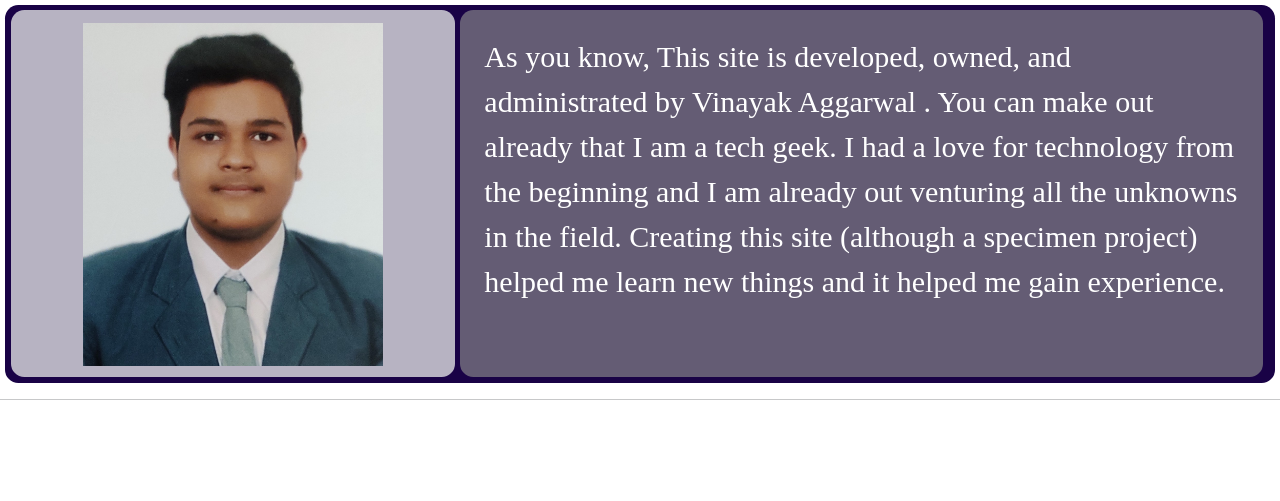
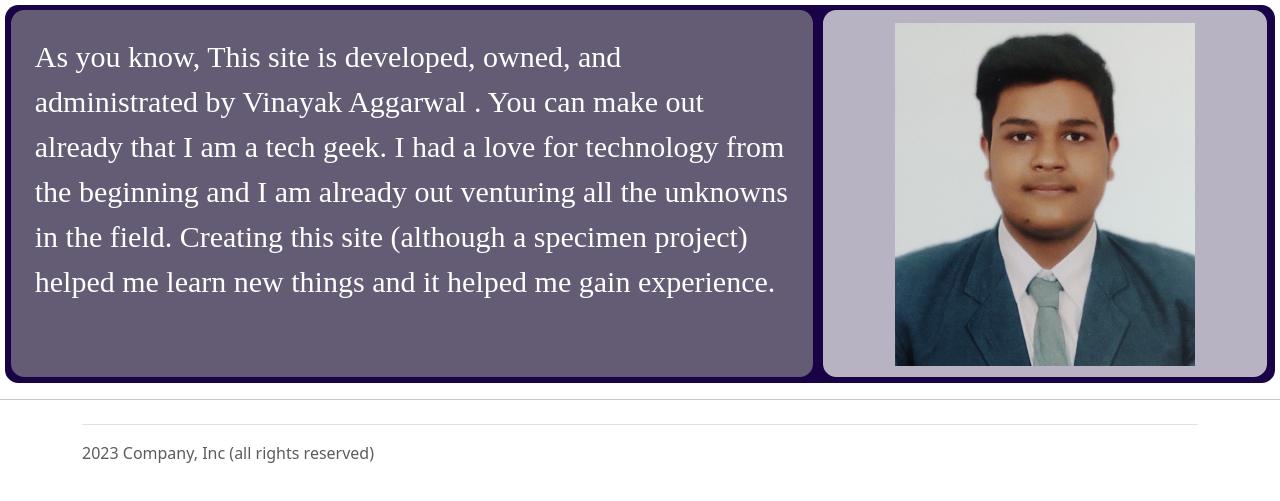
Before and after one commit to vinayakagga/vinayak, a plain HTML site: page about.html in a window 1280 px wide. Shown: the part 259-760 px from the top of the page. Drawn offline with nearby package versions, Linux system fonts and the light colour scheme.

Commit message:
changed orientation

```diff
--- a/about.html
+++ b/about.html
@@ -14,6 +14,7 @@
 </head>
 
 <body class="body12">
+    <header>
     <nav class="navbar12">
         <div class="head-display12">
             <img src="img/insta_logo.png" alt="insta.." class="medialogo" style="margin-left: .5cm ;">
@@ -41,9 +42,8 @@
     <div class="nametext">
         <h1 style="color: white;font-family: 'Bitter', serif;font-size: 40pt;">About Me </h1>
     </div>
+</header>
     <div class="shortabout">
-        <div class="photoabout" style="background-image:url(img/image_owner.jpg);background-size:300px;backdrop-filter:blur;">
-        </div>
         <div class="textabout">
           <p class="text1">
             As you know, This site is developed, owned, and administrated by Vinayak Aggarwal . You can
@@ -52,8 +52,19 @@
              project) helped me learn new things and it helped me gain experience.
           </p>
         </div>
+                <div class="photoabout" style="background-image:url(img/image_owner.jpg);background-size:300px;position: relative;left:64%;">
+        </div>
       </div>
 <!-- end of short aboutme-->
 <hr>
+<div class="container">
+    <footer class="d-flex flex-wrap justify-content-between align-items-center py-3 my-4 border-top">
+      <span class="mb-3 mb-md-0 text-body-secondary"> 2023 Company, Inc (all rights reserved)</span>
+
+
+      <ul class="nav col-md-4 justify-content-end list-unstyled d-flex">
+      </ul>
+    </footer>
+  </div>
 </body>
 </html>
```
Also changed, not shown: index.html (+2 -1 lines).
